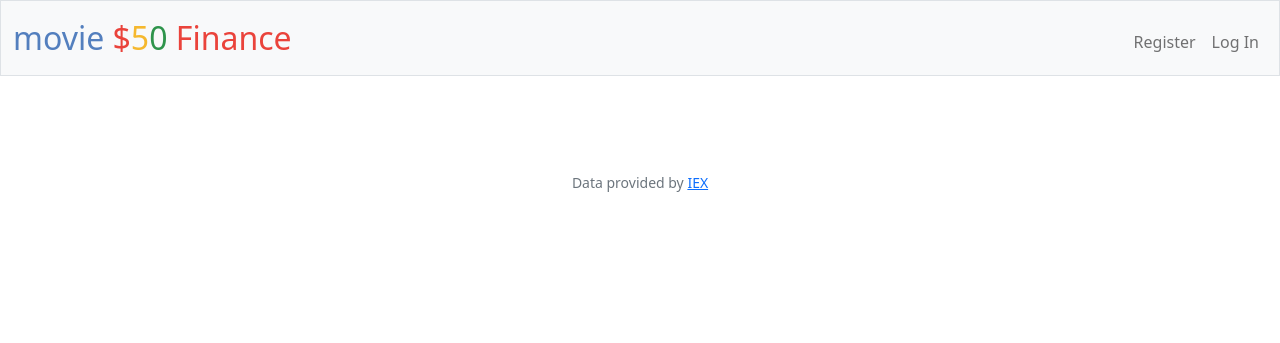
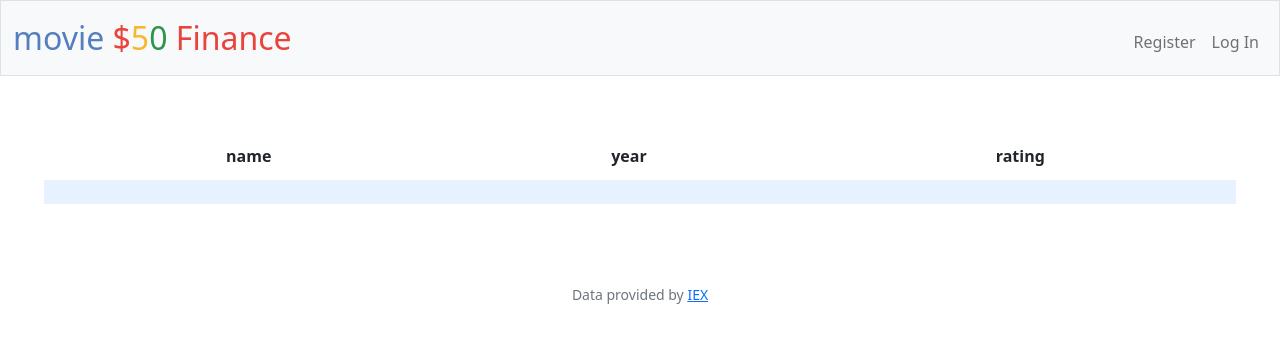
Before and after one commit to lolocompa/cs50x, a Flask app: template my-project/templates/list.html in a window 1280 px wide. Shown: the top 343 px of the page. Run offline with Flask 3, Linux system fonts and the light colour scheme; the template is opened without the code that fills it, so the values that code supplies are empty; some libraries are stand-ins or nearby versions.

Commit message:
Thu, Nov 2, 2023, 7:39 PM -03:00

```diff
--- a/my-project/app.py
+++ b/my-project/app.py
@@ -182,3 +182,5 @@ def index():
 @app.route("/list", methods=["GET", "POST"])
 @login_required
 def list():
+    if request.method = "GET":
+        return render_template("list.html")
--- a/my-project/templates/layout.html
+++ b/my-project/templates/layout.html
@@ -31,7 +31,7 @@
                 <div class="collapse navbar-collapse" id="navbar">
                     {% if session["user_id"] %}
                         <ul class="navbar-nav me-auto mt-2">
-                            <li class="nav-item"><a class="nav-link" href="/movie_list">movie list</a></li>
+                            <li class="nav-item"><a class="nav-link" href="/list">movie list</a></li>
                         </ul>
                         <ul class="navbar-nav ms-auto mt-2">
                             <li class="nav-item"><a class="nav-link" href="/logout">Log Out</a></li>
--- a/my-project/templates/list.html
+++ b/my-project/templates/list.html
@@ -5,5 +5,22 @@
 {% endblock %}
 
 {% block main %}
-
+<div class="section">
+    <table>
+        <thead>
+            <tr>
+                <th>name</th>
+                <th>year</th>
+                <th>rating</th>
+            </tr>
+        </thead>
+        <tbody>
+            <tr>
+                <td></td>
+                <td></td>
+                <td></td>
+            </tr>
+        </tbody>
+    </table>
+</div>
 {% endblock %}
```
